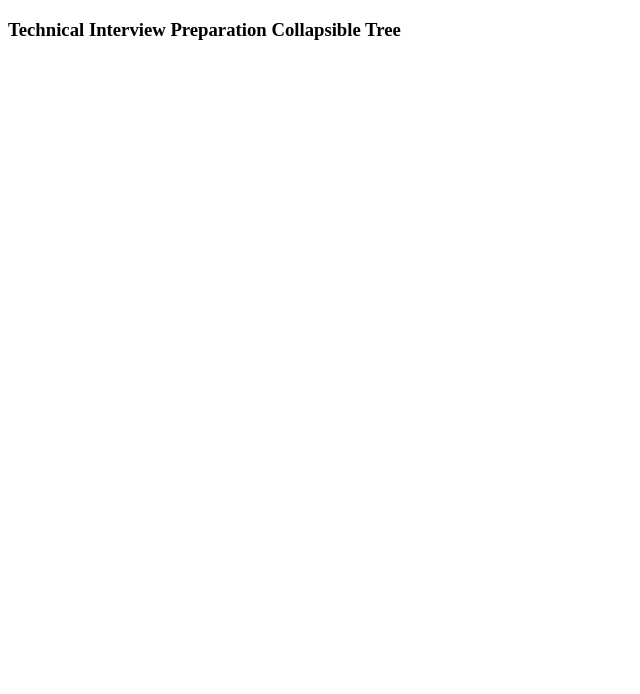
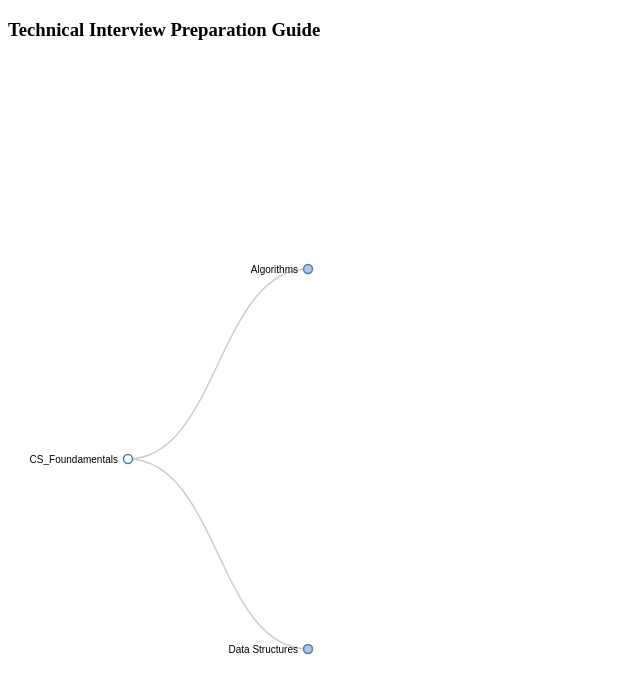
Before and after one commit to andersy005/InterviewPrep-Guide, a plain HTML site: page index.html in a window 1280 px wide. Shown: the whole page, without its empty margins (0-640 px from the left). Drawn offline with nearby package versions, Linux system fonts and the light colour scheme; no server answers.

Commit message:
Changed repo name and some files

```diff
--- a/index.html
+++ b/index.html
@@ -8,7 +8,7 @@
         <link href="index.css" rel="stylesheet" type="text/css" />
     </head>
     <body>
-        <h3>Technical Interview Preparation Collapsible Tree</h3>
+        <h3>Technical Interview Preparation Guide</h3>
 
 
 
--- a/index.js
+++ b/index.js
@@ -19,7 +19,7 @@ var svg = d3.select("body").append("svg")
   .append("g")
     .attr("transform", "translate(" + margin.left + "," + margin.top + ")");
 
-d3.json("https://andersy005.github.io/InterviewPrepGrid/data.json", function(error, CS_Foundamentals) {
+d3.json("data.json", function(error, CS_Foundamentals) {
   if (error) throw error;
 
   root = CS_Foundamentals;
```
